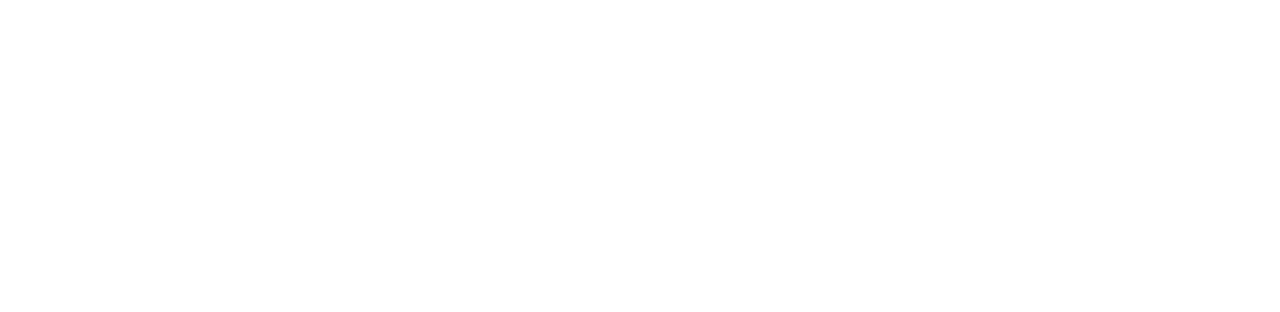
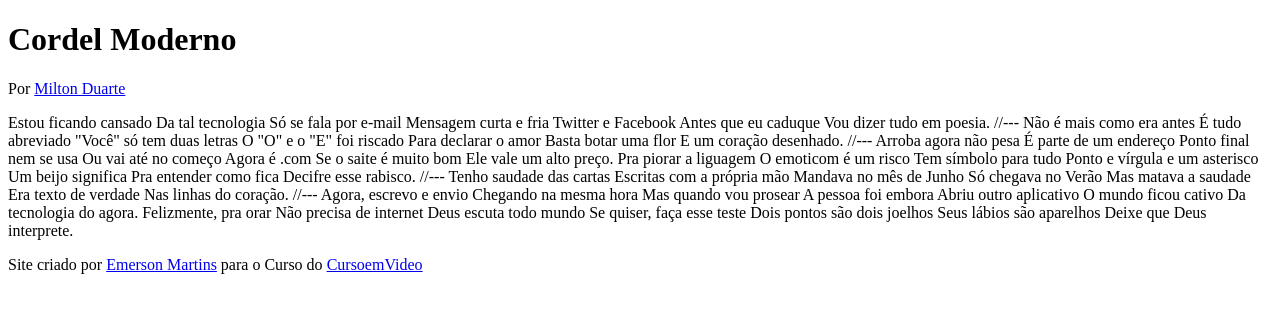
Before and after one commit to emersonmrd/html-css, a plain HTML site: page desafios/d012/index.html in a window 1280 px wide. Drawn offline with Linux system fonts and the light colour scheme.

Commit message:
update d012

```diff
--- a/desafios/d012/index.html
+++ b/desafios/d012/index.html
@@ -3,9 +3,81 @@
 <head>
     <meta charset="UTF-8">
     <meta name="viewport" content="width=device-width, initial-scale=1.0">
-    <title>Document</title>
+    <title>Cordel Moderno</title>
+    <link rel="shortcut icon" href="favicon.ico" type="image/x-icon">
 </head>
 <body>
+    <header>
+        <h1>Cordel Moderno</h1>
+        <p>Por <a href="https://www.recantodasletras.com.br/poesias/3186743" target="_blank">Milton Duarte</a></p>
+    </header>
 
+    Estou ficando cansado
+    Da tal tecnologia
+    Só se fala por e-mail
+    Mensagem curta e fria
+    Twitter e Facebook
+    Antes que eu caduque
+    Vou dizer tudo em poesia.
+
+    //---
+
+    Não é mais como era antes
+    É tudo abreviado
+    "Você" só tem duas letras
+    O "O" e o "E" foi riscado
+    Para declarar o amor
+    Basta botar uma flor
+    E um coração desenhado.
+
+    //---
+
+    Arroba agora não pesa
+    É parte de um endereço
+    Ponto final nem se usa
+    Ou vai até no começo
+    Agora é .com
+    Se o saite é muito bom
+    Ele vale um alto preço.
+
+    Pra piorar a liguagem
+    O emoticom é um risco
+    Tem símbolo para tudo
+    Ponto e vírgula e um asterisco
+    Um beijo significa
+    Pra entender como fica
+    Decifre esse rabisco.
+
+    //---
+
+    Tenho saudade das cartas
+    Escritas com a própria mão
+    Mandava no mês de Junho
+    Só chegava no Verão
+    Mas matava a saudade
+    Era texto de verdade
+    Nas linhas do coração.
+
+    //---
+
+    Agora, escrevo e envio
+    Chegando na mesma hora
+    Mas quando vou prosear
+    A pessoa foi embora
+    Abriu outro aplicativo
+    O mundo ficou cativo
+    Da tecnologia do agora.
+
+    Felizmente, pra orar
+    Não precisa de internet
+    Deus escuta todo mundo
+    Se quiser, faça esse teste
+    Dois pontos são dois joelhos
+    Seus lábios são aparelhos
+    Deixe que Deus interprete.
+
+    <footer>
+        <p>Site criado por <a href="https://github.com/emersonmrd" target="_blank">Emerson Martins</a> para o Curso do <a href="https://www.cursoemvideo.com/" target="_blank">CursoemVideo</a></p>
+    </footer>
 </body>
 </html>
```
